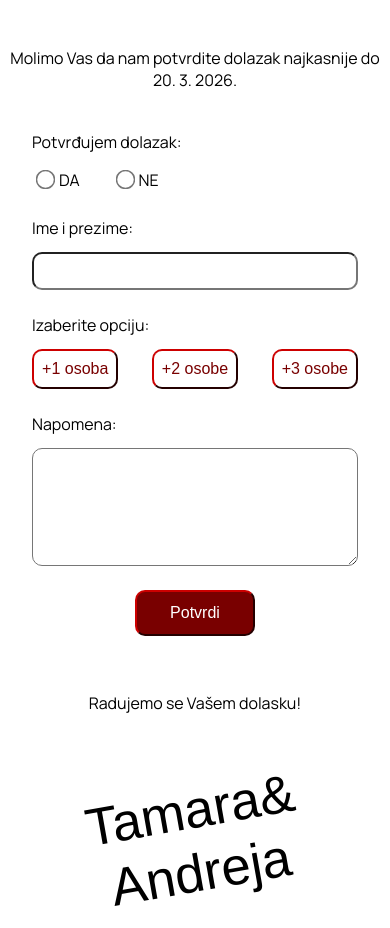
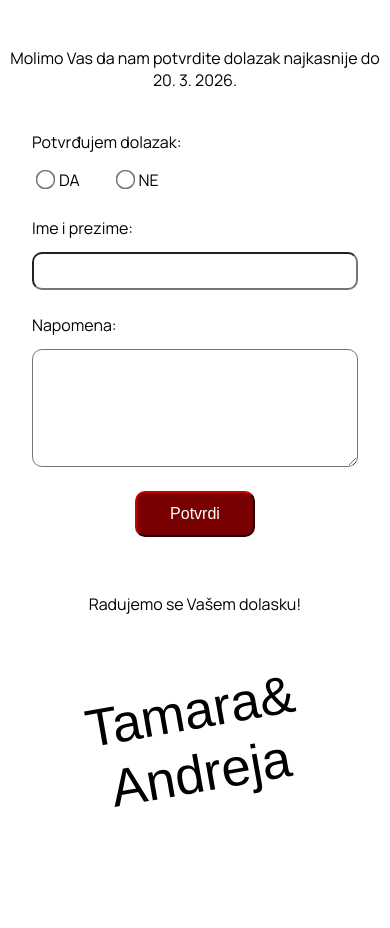
Before and after one commit to popovicpetra/pozivnica, a React (Vite) app: page /cekamo-vas in a window 390 px wide. Shown: the part 2845-3773 px from the top of the page. After the commit the page ends 3680 px from the top, so only its background shows below. Built offline with nearby package versions, Linux system fonts and the light colour scheme; a web font is replaced by a local one.

Commit message:
finished

```diff
--- a/package.json
+++ b/package.json
@@ -12,7 +12,10 @@
   "dependencies": {
     "react": "^19.2.1",
     "react-countdown": "^2.3.6",
-    "react-dom": "^19.2.1"
+    "react-dom": "^19.2.1",
+    "react-hot-toast": "^2.6.0",
+    "react-router-dom": "^7.13.0",
+    "sweetalert2": "^11.26.18"
   },
   "devDependencies": {
     "@eslint/js": "^9.39.1",
--- a/src/App.jsx
+++ b/src/App.jsx
@@ -1,15 +1,30 @@
+
+// import WithThree from './components/WithThree/WithThree'
+// function App() {
 
 
+//   return (
+//     <>
+//       <WithThree/>
+//     </>
+//   )
+// }
 
-import WithThree from './components/WithThree/WithThree'
+// export default App
+import { BrowserRouter, Routes, Route } from "react-router-dom";
+import WithThree from "./components/WithThree/WithThree";
+
 function App() {
-
-
   return (
-    <>
-      <WithThree/>
-    </>
-  )
+    <BrowserRouter>
+      <Routes>
+        <Route path="/cekamo-vas" element={<WithThree maxGuests={0} />} />
+        <Route path="/vidimo-se" element={<WithThree maxGuests={1} />} />
+        <Route path="/vidimo-se-plus2" element={<WithThree maxGuests={2} />} />
+        <Route path="/vidimo-se-plus3" element={<WithThree maxGuests={3} />} />
+      </Routes>
+    </BrowserRouter>
+  );
 }
 
-export default App
+export default App;
--- a/src/components/AttendanceConfirmation/AttendanceConfirmation.jsx
+++ b/src/components/AttendanceConfirmation/AttendanceConfirmation.jsx
@@ -1,12 +1,12 @@
 import styles from '../AttendanceConfirmation/AttendanceConfirmation.module.css'
 import Form from '../Form/Form'
-function AttendanceConfirmation(){
+function AttendanceConfirmation({maxGuests}){
 
     return (
         <div className={styles.container}>
             <p className={styles.potvrda}>Potvrda dolaska</p>
             <p className={styles.rok}>Molimo Vas da nam potvrdite dolazak najkasnije do 20. 3. 2026.</p>
-            <Form/>
+            <Form maxGuests = {maxGuests}/>
             <div className={styles.kraj}>
             <p className={styles.text}>Radujemo se Vašem dolasku!</p>
             <p className={styles.at}>Tamara&
--- a/src/components/Form/Form.jsx
+++ b/src/components/Form/Form.jsx
@@ -1,50 +1,132 @@
 import { useState } from 'react';
 import styles from '../Form/Form.module.css'
-function Form(){
+import Swal from "sweetalert2";
+function Form({maxGuests}){
+  const [dolazi, setDolazi] = useState('');
+  const [ime, setIme] = useState('');
+  const [dodatniGosti, setDodatniGosti] = useState([]);
+  const [napomena, setNapomena] = useState('');
 
-    const [dodatnaPolja, setDodatnaPolja] = useState(0);
-    const [selektovanoDugme, setSelektovanoDugme] = useState(null);
+  const [dodatnaPolja, setDodatnaPolja] = useState(0);
+  const [selektovanoDugme, setSelektovanoDugme] = useState(null);
 
   const dodajOsobe = (broj) => {
        if (selektovanoDugme === broj) {
-      // ako je dugme već selektovano → unselect
       setDodatnaPolja(0);
       setSelektovanoDugme(null);
+       setDodatniGosti([]);
     } else {
-      // inače selektuj i dodaj polja
       setDodatnaPolja(broj);
       setSelektovanoDugme(broj);
+      setDodatniGosti(Array(broj).fill(''));
     }
   };
+
+   const handleDodatniGostiChange = (index, value) => {
+    const novi = [...dodatniGosti];
+    novi[index] = value;
+    setDodatniGosti(novi);
+  };
+
+ const handleSubmit = async (e) => {
+    e.preventDefault();
+
+  if (!dolazi) {
+    Swal.fire({
+    title: "Greška!",
+    text: "Izaberite da li dolazite ili ne",
+    icon: "error",
+    confirmButtonColor: "rgba(121,0,0,1)",
+    confirmButtonText: "Pokušaj ponovo",
+});
+    return;
+  }
+
+  if (!ime.trim()) {
+    Swal.fire({
+  title: "Greška!",
+  text: "Unesite ime i prezime.",
+  icon: "error",
+  confirmButtonColor: "rgba(121,0,0,1)",
+  confirmButtonText: "Pokušaj ponovo",
+});
+    return;
+  }
+
+  // opcionalno: validacija dodatnih gostiju
+  if (dodatnaPolja > 0 && dodatniGosti.some(g => !g.trim())) {
+    Swal.fire({
+  title: "Greška!",
+  text: "Unesite imena svih dodatnih gostiju.",
+  icon: "error",
+  confirmButtonColor: "rgba(121,0,0,1)",
+  confirmButtonText: "Pokušaj ponovo",
+});
+    return;
+  }
+
+
+    try{
+      const response = await fetch('http://192.168.56.1:3000/gosti', {
+      method: 'POST',
+      headers: { 'Content-Type': 'application/json' },
+      body: JSON.stringify({
+        dolazi,
+        ime,
+        dodatniGosti,
+        napomena
+      })
+    });
+
+    if (!response.ok) {
+      throw new Error("Došlo je do greške");
+    }
+    Swal.fire({
+  title: "Hvala na odgovoru!",
+  text: "Vaš odgovor je uspešno zabeležen!",
+  icon: "success",
+  confirmButtonColor: "rgba(121,0,0,1)", // boja dugmeta
+  confirmButtonText: "OK",
+});
+  } catch(err){
+      Swal.fire({
+  title: "Greška!",
+  text: "Došlo je do greške prilikom slanja odgovora.",
+  icon: "error",
+  confirmButtonColor: "rgba(121,0,0,1)",
+  confirmButtonText: "Pokušaj ponovo",
+});
+  }
+  };
     return (
-        <div className={styles.container}>
+        <form className={styles.container} onSubmit={handleSubmit}>
             <div className={styles.potvrda}>
                 <p className={styles.potvrdj}>Potvrđujem dolazak:</p>
                 <div className={styles.ratio}>
                     <label className={styles.labelal}>
-                        <input className={styles.inputl} type="radio" name="prisustvo" value="DA"/>
+                        <input className={styles.inputl} type="radio" name="prisustvo" value="DA" onChange={e => setDolazi(e.target.value)}/>
                             DA
                     </label>
 
                     <label className={styles.labelad}>
-                        <input className={styles.inputd} type="radio" name="prisustvo" value="NE"/>
+                        <input className={styles.inputd} type="radio" name="prisustvo" value="NE" onChange={e => setDolazi(e.target.value)}/>
                         NE
                     </label>
                 </div>
             </div>
             <div className={styles.potvrda}>
                 <p className={styles.imeP}>Ime i prezime:</p>
-             <input className={styles.textInput}  type="text" />
+             <input className={styles.textInput}  type="text" onChange={e => setIme(e.target.value)} />
              </div>
 
-             <div className={styles.plus}>
+             {/* <div className={styles.plus}>
                 <p className={styles.imeP}>Izaberite opciju:</p>
                 <div className={styles.dugmici}>
                 {/* <button className={styles.dugme}>+1 osoba</button>
                 <button className={styles.dugme}>+2 osobe</button>
                 <button className={styles.dugme}>+3 osobe</button> */}
 
-                 {[1, 2, 3].map((broj) => (
+                 {/* {[1, 2, 3].map((broj) => (
             <button
               key={broj}
               className={`${styles.dugme} ${selektovanoDugme === broj ? styles.dugmeSelektovano : ''}`}
@@ -64,15 +146,43 @@ function Form(){
                     </div>
                      </div>
                 ))}
+             */}
 
+                 {maxGuests > 0 && (
+                  <div className={styles.plus}>
+                    <p className={styles.imeP}>Izaberite opciju:</p>
+                    <div className={maxGuests === 1 ? styles.dugmiciSpecial : styles.dugmici}>
+                      {[1, 2, 3].filter((broj) => broj <= maxGuests).map((broj) => (
+                        <button
+                         type="button"
+                          key={broj}
+                          className={`${styles.dugme} ${selektovanoDugme === broj ? styles.dugmeSelektovano : ''}`}
+                          onClick={() => dodajOsobe(broj)}
+                        >
+                          +{broj} {broj === 1 ? 'osoba' : 'osobe'}
+                        </button>
+              ))
+            }
+          </div>
+        </div>
+      )}
+
+      {Array.from({ length: dodatnaPolja }, (_, i) => (
+        <div className={styles.plus} key={i}>
+          <div className={styles.potvrda}>
+            <p className={styles.imeP}>Ime i prezime:</p>
+            <input className={styles.textInput} type="text" onChange={e => handleDodatniGostiChange(i, e.target.value)}/>
+          </div>
+        </div>
+      ))}
              <div className={styles.plus}>
                 <p className={styles.imeP}>Napomena:</p>
-                <textarea className={styles.napomenaInput}/>
+                <textarea className={styles.napomenaInput} onChange={e => setNapomena(e.target.value)}/>
              </div>
             <div className={styles.centriraj}>
-             <button className={styles.dugmePotvrdi}>Potvrdi</button>
+             <button type = "submit" className={styles.dugmePotvrdi}>Potvrdi</button>
             </div>
-        </div>
+        </form>
     )
 }
 
--- a/src/components/Form/Form.module.css
+++ b/src/components/Form/Form.module.css
@@ -79,7 +79,13 @@ input[type="radio"]:checked {
 
 .dugmici{
     display: flex;
-    justify-content: space-between;
+    justify-content:space-evenly;
+    width: 100%;
+}
+
+.dugmiciSpecial{
+    display: flex;
+    justify-content:flex-start;
     width: 100%;
 }
 
@@ -124,6 +130,7 @@ input[type="radio"]:checked {
     border-color: rgba(121,0,0,1);
     color: white;
     font-size: 1.2rem;
+    font-weight: 200;
 }
 
 .textInput:focus,
--- a/src/components/WithThree/WithThree.jsx
+++ b/src/components/WithThree/WithThree.jsx
@@ -1,4 +1,4 @@
-
+import { useEffect, useState } from "react";
 import Calendar from '../Calendar/Calendar'
 import CountSection from '../CountSection/CountSection'
 import Invite from '../Invite/Invite'
@@ -6,17 +6,48 @@ import Landing from '../Landing/Landing'
 import PartyProgram from '../PartyProgram/PartyProgram'
 import Restaurant from '../Restaurant/Restaurant'
 import AttendanceConfirmation from '../AttendanceConfirmation/AttendanceConfirmation'
-function WithThree(){
+import styles from '../WithThree/WithThree.module.css'
+function WithThree({maxGuests}){
+//  const [isMobile, setIsMobile] = useState(false);
 
+//   useEffect(() => {
+//     const media = window.matchMedia("(max-width: 600px)");
+//     setIsMobile(media.matches); // inicijalna provera
+
+//     const listener = () => setIsMobile(media.matches);
+//     media.addEventListener("change", listener);
+
+//     return () => media.removeEventListener("change", listener);
+//   }, []);
+
+  // DESKTOP MESSAGE
+//   if (!isMobile) {
+//     return (
+//       <div style={{
+//         height: "100vh",
+//         display: "flex",
+//         alignItems: "center",
+//         justifyContent: "center",
+//         fontSize: "32px",
+//         fontWeight: "bold",
+//         textAlign: "center"
+//       }}>
+//         OTVORITE POZIVNICU NA TELEFONU
+//       </div>
+//     );
+//   }
     return (
         <>
+        <div className={styles.desktopOnly}> OTVORITE POZIVNICU NA TELEFONU</div>
+        <div className={styles.mobile}>
             <Landing/>
             <Invite />
             <CountSection/>
             <Calendar/>
             <Restaurant/>
             <PartyProgram/>
-            <AttendanceConfirmation/>
+            <AttendanceConfirmation maxGuests = {maxGuests}/>
+        </div>
         </>
     )
 }
--- a/src/components/WithThree/WithThree.module.css
+++ b/src/components/WithThree/WithThree.module.css
@@ -0,0 +1,9 @@
+@media (min-width: 600px) {
+  .mobile { display: none; }
+  .desktopOnly { display: block; }
+}
+
+@media (max-width: 600px) {
+  .mobile { display: block; }
+  .desktopOnly { display: none; }
+}
```
Also changed, not shown: 1 other file (tests, documents, lock files or other folders).
